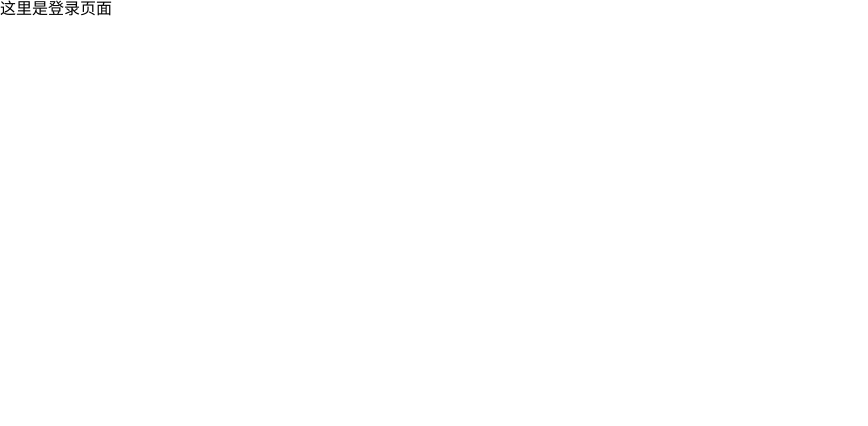
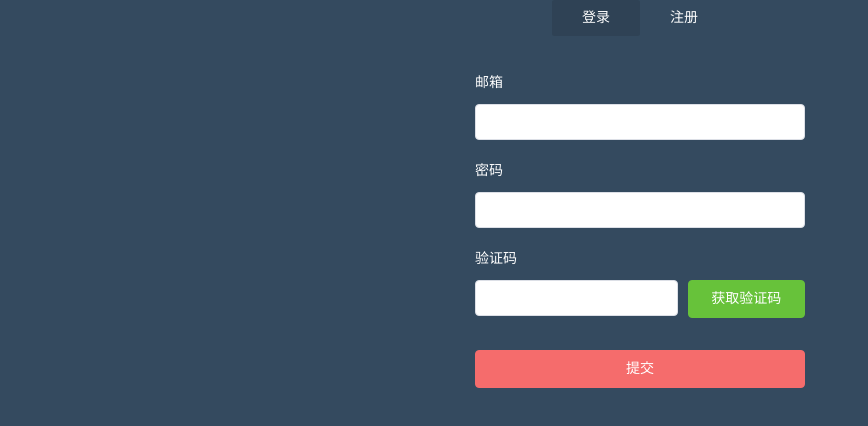
Before and after one commit to yunpengLiang/vue-admin, a Vue app: page /#/login in a window 1280 px wide. Shown: the top 426 px of the page, without its empty margins (0-868 px from the left). Built offline with nearby package versions, Linux system fonts and the light colour scheme.

Commit message:
登录页面form表单验证

```diff
--- a/src/views/login/index.vue
+++ b/src/views/login/index.vue
@@ -1,14 +1,171 @@
 <template>
-    <div id="login">这里是登录页面</div>
+<!-- 必须有一个父元素 -->
+    <div id="login">
+        <!-- 内容区 -->
+        <div class="login-warp">
+            <ul class="menu-tab">
+                <li v-for="item in menuTab" :key="item.id" :class="{'current':item.current}" @click="toggleMenu(item)" >{{item.txt}}</li>
+            </ul>
+            <!-- 表单的start -->
+            <el-form :model="ruleForm" status-icon :rules="rules" ref="ruleForm"  class="login-form" size="medium">
+
+                <el-form-item  prop="username" class="item-form">
+                    <label>邮箱</label>
+                    <el-input type="text" v-model="ruleForm.username" autocomplete="off"></el-input>
+                </el-form-item>
+
+                <el-form-item  prop="password" class="item-form">
+                     <label>密码</label>
+                    <el-input type="password" v-model="ruleForm.password" autocomplete="off" minlength="6" maxlength="20"></el-input>
+                </el-form-item>
+
+                <el-form-item  prop="code" class="item-form">
+                     <label>验证码</label>
+                     <el-row :gutter="10">
+                        <el-col :span="15">
+                            <el-input v-model.number="ruleForm.code" minlength="6" maxlength="6"></el-input>
+                        </el-col>
+                        <el-col :span="9">
+                            <el-button type="success" class="block">获取验证码</el-button>
+                        </el-col>
+                    </el-row>
+
+                </el-form-item>
+
+                <el-form-item>
+                    <el-button type="danger" class="login-btn block" @click="submitForm('ruleForm')">提交</el-button>
+                </el-form-item>
+            </el-form>
+        </div>
+    </div>
 </template>
 <script>
 export default {
-    name:'login'
+    // 当前模块名称
+    name:'login',
+    data(){
+        // 验证验证码
+        var checkCode = (rule, value, callback) => {
+            let reg = /^[a-z0-9]{6}$/;
+            if (value === '') {
+                callback(new Error('请输入验证码'));
+            } else if (!reg.test(value)) {
+                callback(new Error('验证码格式有误!'));
+            } else {
+                callback();
+            }
+        };
+        // 验证用户名
+        var validateUsername = (rule, value, callback) => {
+            let reg = /^([a-zA-Z]|[0-9])(\w|\-)+@[a-zA-Z0-9]+\.([a-zA-Z]{2,4})$/;
+            if (value === '') {
+                callback(new Error('请输入用户名'));
+            } else if(!reg.test(value)){
+                callback(new Error('用户名格式有误！'));
+            }else{
+                callback();//
+            }
+        };
+        // 验证密码
+        var validatePassword = (rule, value, callback) => {
+            let reg = /^(?!\D+$)(?![^a-zA-Z]+$)\S{6,20}$/;
+            if (value === '') {
+                callback(new Error('请输入密码'));
+            } else if (!reg.test(value)) {
+                callback(new Error('密码为6-20位的数字加字母!'));
+            } else {
+                callback();
+            }
+        };
+        return{
+            menuTab:[
+                {txt:'登录',current:true},
+                {txt:'注册',current:false}
+            ],
+            // isActive:true
+            ruleForm: {
+                username: '',
+                password: '',
+                code: ''
+            },
+            rules: {
+                username: [
+                    { validator: validateUsername, trigger: 'blur' }
+                ],
+                password: [
+                    { validator: validatePassword, trigger: 'blur' }
+                ],
+                code: [
+                    { validator: checkCode, trigger: 'blur' }
+                ]
+            }
+        }
+    },
+    created(){},
+    mounted(){
+
+    },
+    methods:{
+        // 数据驱动视图
+        toggleMenu(data){
+            this.menuTab.forEach((elem,index) => {
+                elem.current = false;
+                console.log(elem.current,'aaaa');
+            });
+            console.log(this.menuTab,'1111');
+            // 高光
+            data.current=true;
+        }
+    },
+    props:{},
+    watch:{}
 };
 </script>
+
 <style lang="scss" scoped>
+// scoped标识只对当前vue文件管用
 #login{
     // 可视区的高度为100%
-    height:100vh
+    height:100vh;
+    background-color: #344a5f;
+}
+.login-warp{
+    width: 330px;
+    margin: auto;
+}
+.menu-tab{
+    text-align: center;
+    li{
+        display: inline-block;
+        width: 88px;
+        height: 36px;
+        line-height: 36px;
+        font-size: 14px;
+        color: #FFF;
+        border-radius: 2px;
+        cursor: pointer;
+    }
+    .current{
+        background-color: rgba(0,0,0, .1);
+    }
+}
+.login-form{
+    margin-top: 29px;
+    label{
+        display: block;
+        margin-bottom: 3px;
+        font-size: 14px;
+        color: #FFF;
+    }
+    .item-form{
+        margin-bottom: 13px;
+    }
+    .block{
+        display: block;
+        width: 100%;
+    }
+    .login-btn{
+        margin-top: 19px;
+    }
 }
 </style>
```
